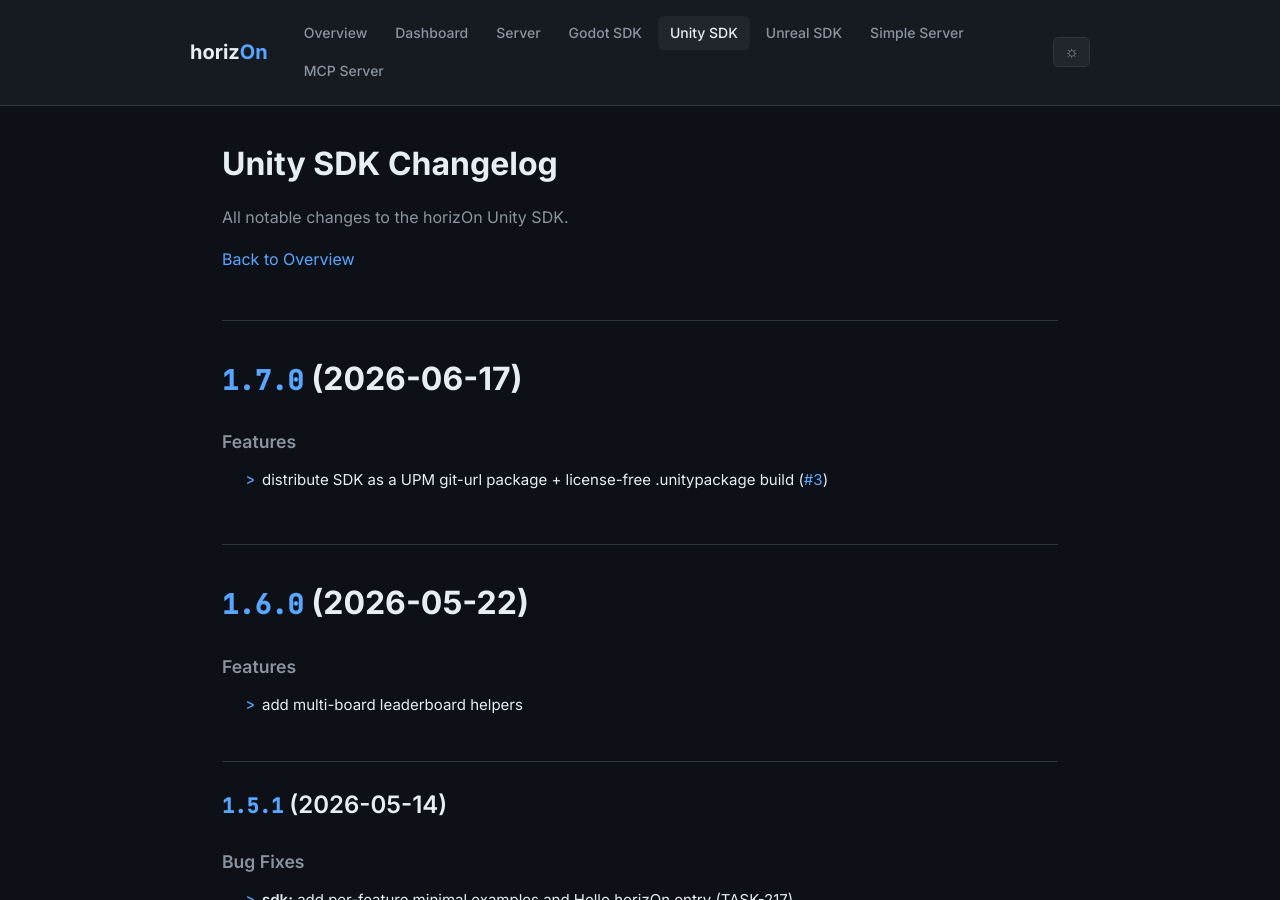
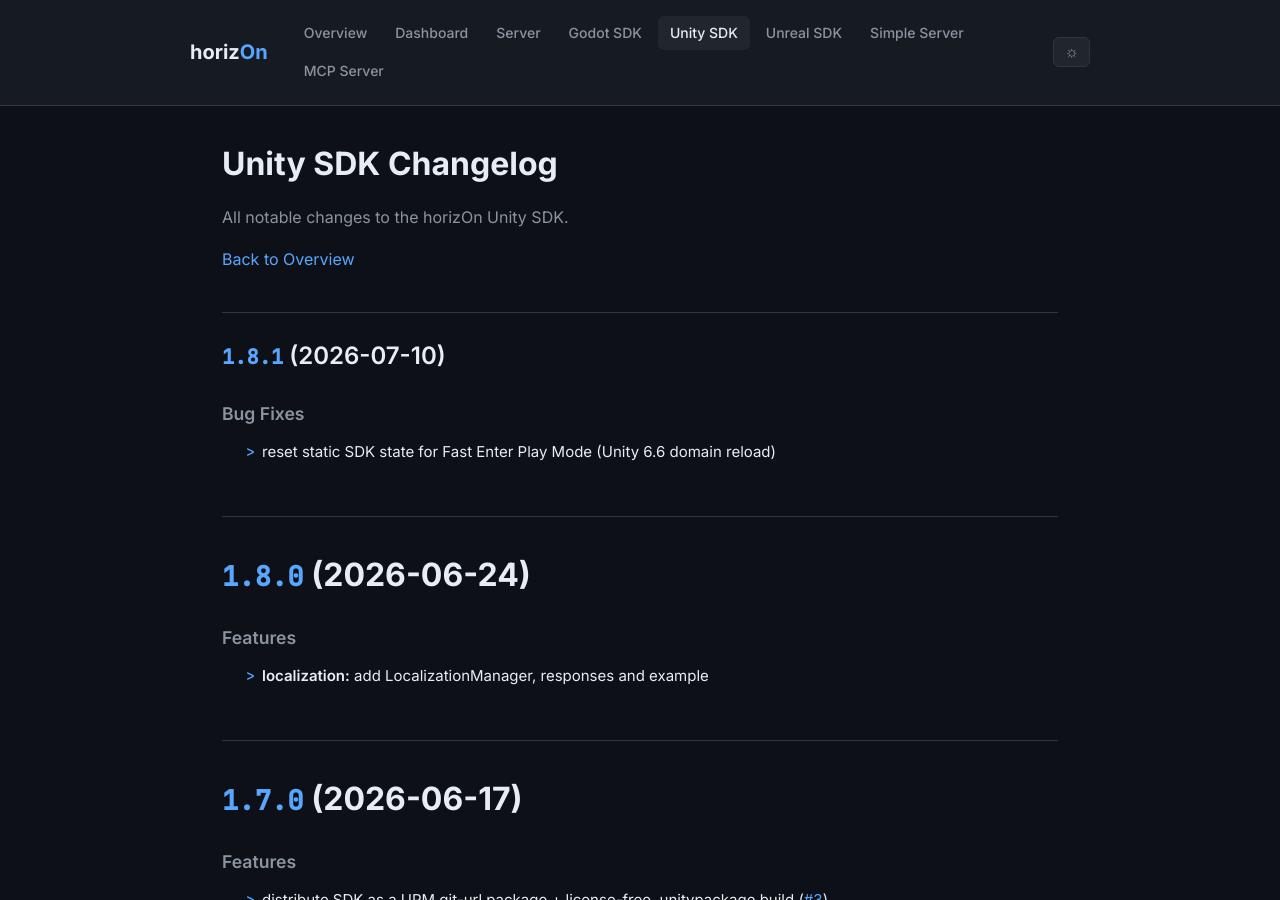
Before and after one commit to ProjectMakersDE/horizOn-Changelog, a Jekyll site: the page built from unity-sdk-changelog.md, in a window 1280 px wide and 900 px high. Built offline with Jekyll 4.4.1, drawn with Linux system fonts in a browser that asks for light colours.

Commit message:
chore: sync changelogs [skip ci]

```diff
--- a/unity-sdk-changelog.md
+++ b/unity-sdk-changelog.md
@@ -8,6 +8,20 @@ title: Unity SDK Changelog
 All notable changes to the horizOn Unity SDK.
 
 [Back to Overview](.)
+
+## [1.8.1](https://github.com/ProjectMakersDE/horizOn-SDK-Unity/compare/v1.8.0...v1.8.1) (2026-07-10)
+
+
+### Bug Fixes
+
+* reset static SDK state for Fast Enter Play Mode (Unity 6.6 domain reload) ([10e6744](https://github.com/ProjectMakersDE/horizOn-SDK-Unity/commit/10e674437ea0c7b0a0081ac295157d2b5d4ffaf3))
+
+# [1.8.0](https://github.com/ProjectMakersDE/horizOn-SDK-Unity/compare/v1.7.0...v1.8.0) (2026-06-24)
+
+
+### Features
+
+* **localization:** add LocalizationManager, responses and example ([12c6c73](https://github.com/ProjectMakersDE/horizOn-SDK-Unity/commit/12c6c737aa6d06ad2407f48acb20d624e563cf43))
 
 # [1.7.0](https://github.com/ProjectMakersDE/horizOn-SDK-Unity/compare/v1.6.0...v1.7.0) (2026-06-17)
 
```
Also changed, not shown: index.md (+1 -1 lines).
